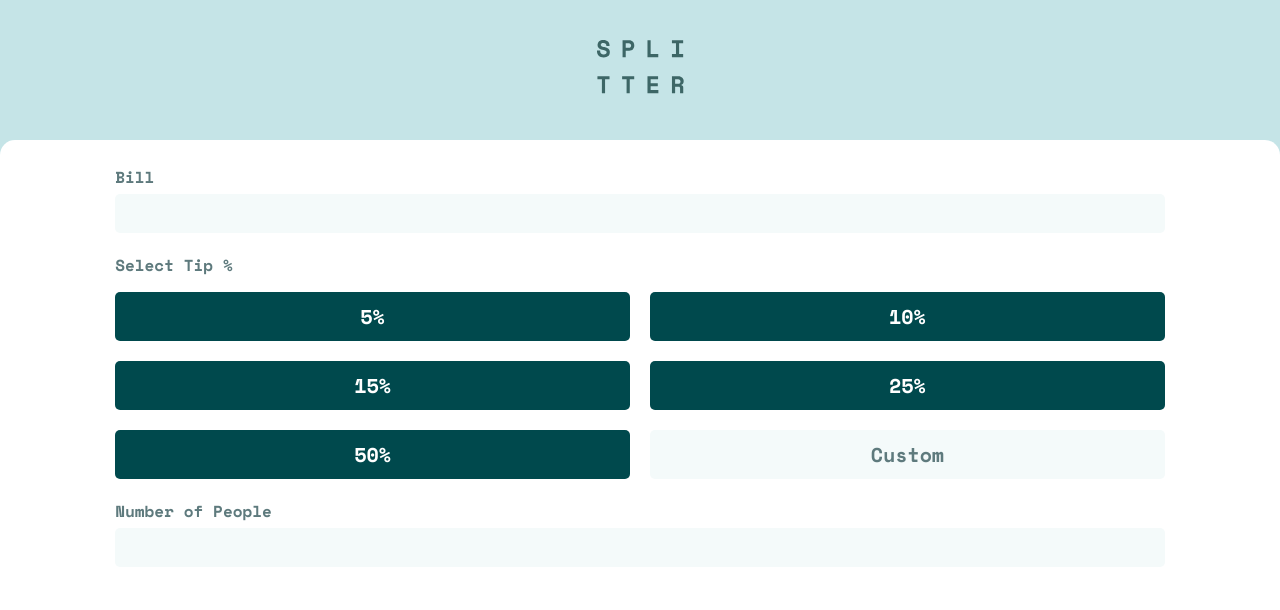
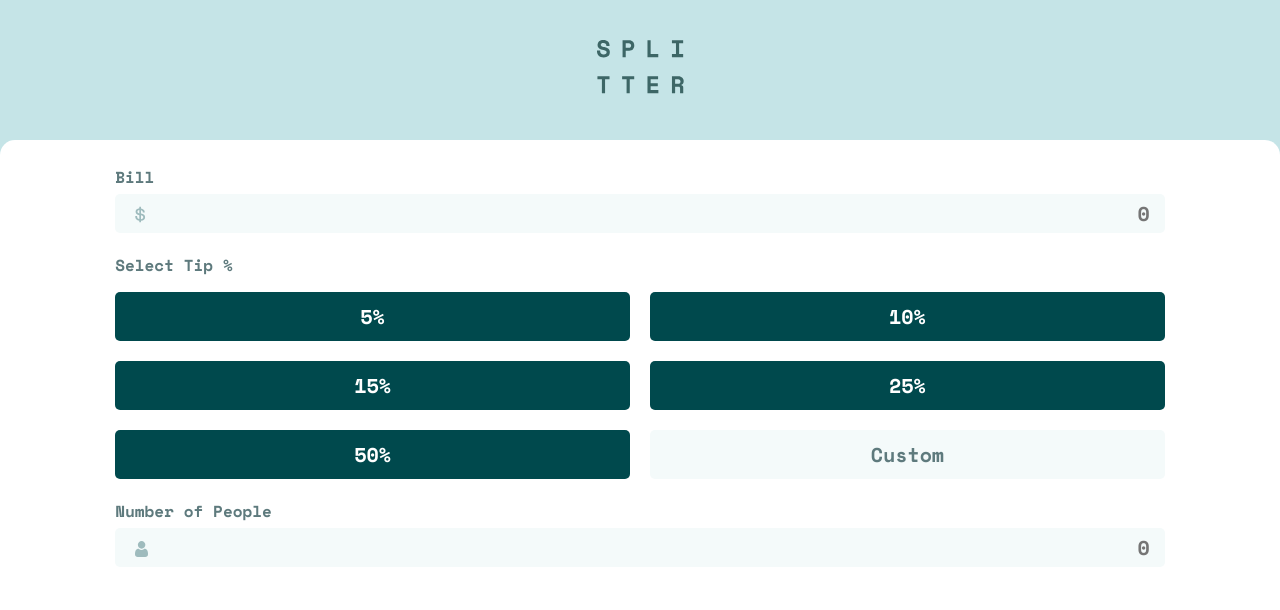
Before and after one commit to Auddity/FEM_Tip-Calculator-React, a React (Create React App) app: page / in a window 1280 px wide. Shown: the top 610 px of the page. Built offline with nearby package versions, Linux system fonts and the light colour scheme.

Commit message:
input icons & placeholder

```diff
--- a/public/index.html
+++ b/public/index.html
@@ -15,6 +15,7 @@
     <link rel="preconnect" href="https://fonts.googleapis.com">
     <link rel="preconnect" href="https://fonts.gstatic.com" crossorigin>
     <link href="https://fonts.googleapis.com/css2?family=Space+Mono:wght@700&display=swap" rel="stylesheet">
+
     <title>React App</title>
   </head>
   <body>
--- a/src/components/Form.js
+++ b/src/components/Form.js
@@ -3,6 +3,8 @@ import PercentInput from './PercentInput'
 import Inputs from './Inputs'
 import Label from './Label'
 import '../css/Form.css'
+import dollarIcon from '../images/icon-dollar.svg'
+import userIcon from '../images/icon-person.svg'
 import { ACTIONS } from '../App'
 
 function Form({ bill, people, tipAmount, dispatch}) {
@@ -10,10 +12,12 @@ function Form({ bill, people, tipAmount, dispatch}) {
     <form className="Form">
       <div className="formControl">
         <Label for='bill' text='Bill'/>
+        <img src={dollarIcon} alt="dollar sign" />
         <Inputs
           name='bill'
+          value={bill}
+          placeholder='0'
           dispatch={dispatch}
-          value={bill}
           action={ACTIONS.BILL}
         />
       </div>
@@ -68,9 +72,11 @@ function Form({ bill, people, tipAmount, dispatch}) {
       </fieldset>
       <div className="formControl">
         <Label for='people' text='Number of People'/>
+        <img src={userIcon} alt="user icon" />
         <Inputs
           name='people'
           value={people}
+          placeholder='0'
           dispatch={dispatch}
           action={ACTIONS.PEOPLE}
         />
--- a/src/components/Inputs.js
+++ b/src/components/Inputs.js
@@ -4,13 +4,15 @@ function Inputs(props) {
   return (
     <input
       type='number'
+      min='1'
       onChange={(e) =>
         props.dispatch({ type: props.action, payload: e.target.value })
       }
       name={props.name}
       id={props.name}
       value={props.value}
-    />
+      placeholder={props.placeholder}
+      />
   )
 }
 
--- a/src/css/Form.css
+++ b/src/css/Form.css
@@ -12,9 +12,16 @@
 
 /* Number Inputs */
 .Form .formControl {
+  position: relative;
   text-align: left;
   margin-inline: auto;
   color: var(--DarkGrayishCyan);
+}
+
+.Form .formControl img {
+  position: absolute;
+  left: 2rem;
+  bottom: 3rem;
 }
 
 .Form .formControl label,
```
Also changed, not shown: 1 other file (tests, documents, lock files or other folders).
